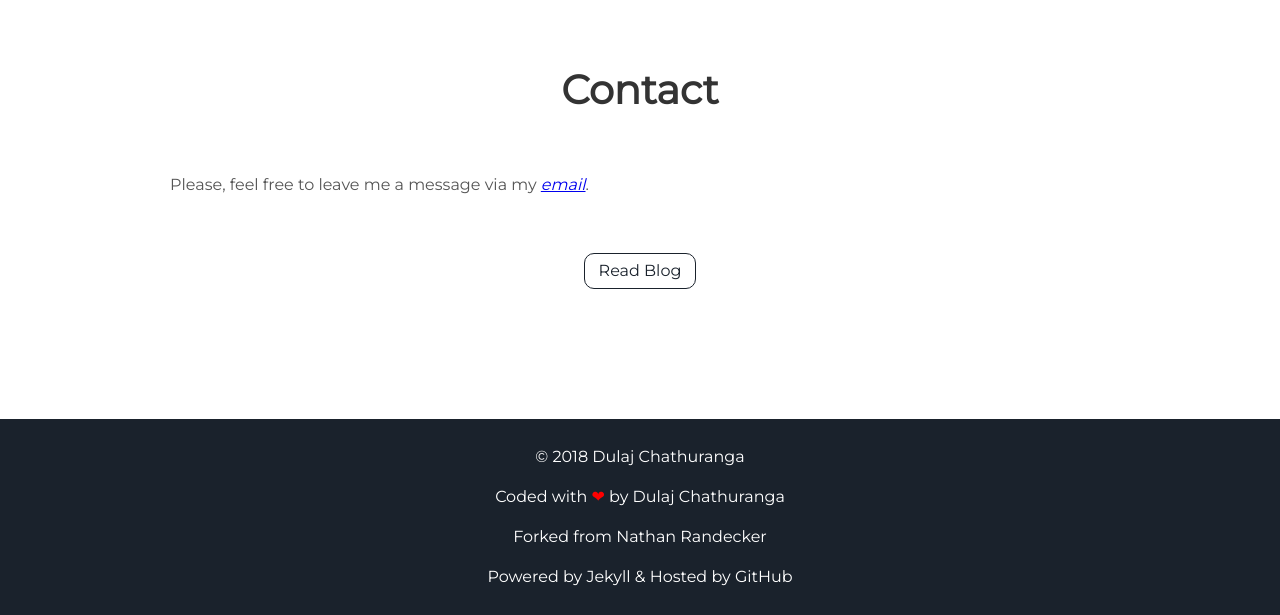
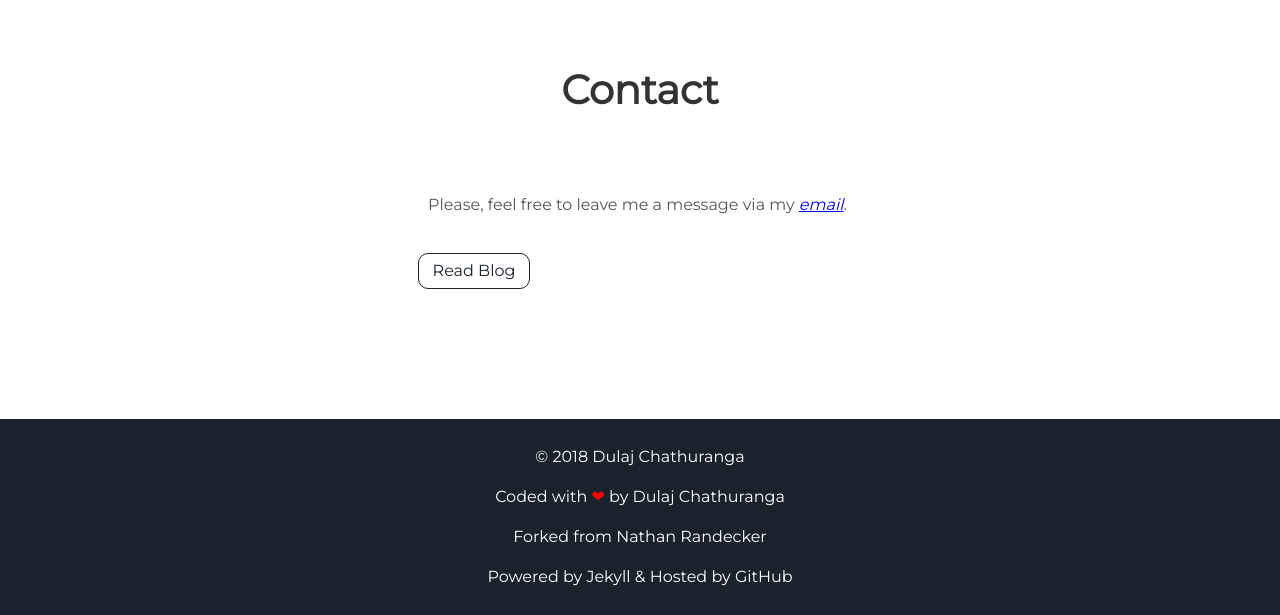
Before and after one commit to DulajChathuranga/dulajchathuranga.github.io, a Jekyll site: the page built from index.html, in a window 1280 px wide. Shown: the part 1546-2161 px from the top of the page. Built offline with Jekyll 4.4.1, drawn with Linux system fonts in a browser that asks for light colours.

Commit message:
Update projects.html

```diff
--- a/_includes/projects.html
+++ b/_includes/projects.html
@@ -2,12 +2,16 @@
   <h1> Contact </h1>
 </div>
 
-<div class="user">
+
+
+<div class="user-projects">
+
+
+  <div class="user">
   <div class="tech">
     <p>Please, feel free to leave me a message via my <i><a href="mailto:dulaj.chathuranga@outlook.com">email</a></i>.</p>
   </div>
 </div>
 
-<div class="user-projects">
   <a class="project-link" href="#">Read Blog</a>
 </div>
```
